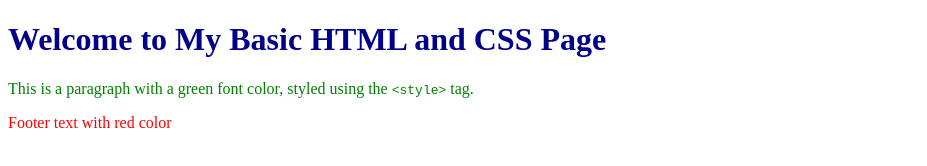
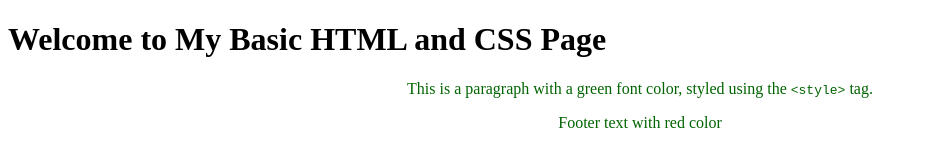
Before and after one commit to Abdalkabar/HTML-Projects, a plain HTML site: page Basic_HTML_and_CSS/Basic_HTML_3.html in a window 1280 px wide. Shown: the whole page, without its empty margins (0-927 px from the left). Drawn offline with Linux system fonts and the light colour scheme.

Commit message:
Update Basic_HTML_3.html

```diff
--- a/Basic_HTML_and_CSS/Basic_HTML_3.html
+++ b/Basic_HTML_and_CSS/Basic_HTML_3.html
@@ -3,19 +3,9 @@
 <head>
     <meta charset="UTF-8">
     <meta name="viewport" content="width=device-width, initial-scale=1.0">
-    <title>Basic HTML and CSS 3</title>
-    <style>
-        /* Inline CSS */
-        .heading {
-            color: darkblue;
-        }
-        .paragraph {
-            color: green;
-        }
-        .footer {
-            color: red;
-        }
-    </style>
+    <title>Basic HTML and JavaScript 1</title>
+    <!-- Link to the external CSS file -->
+    <link rel="stylesheet" href="Basic_CSS_1.css">
 </head>
 <body>
 
```
